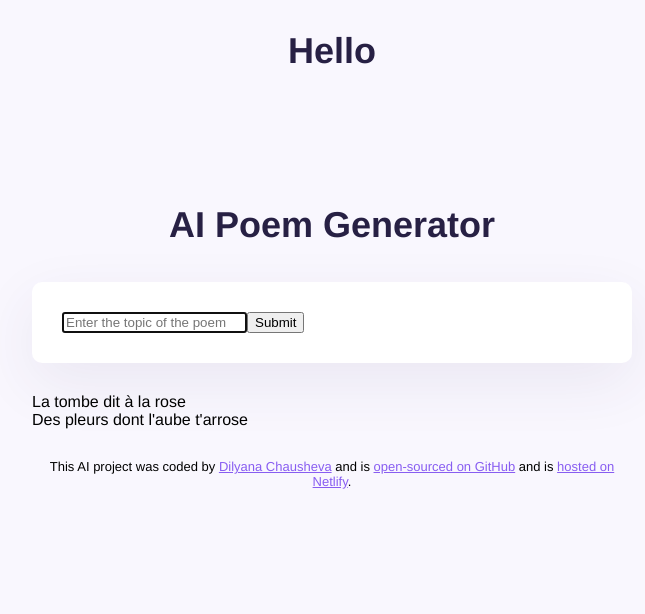
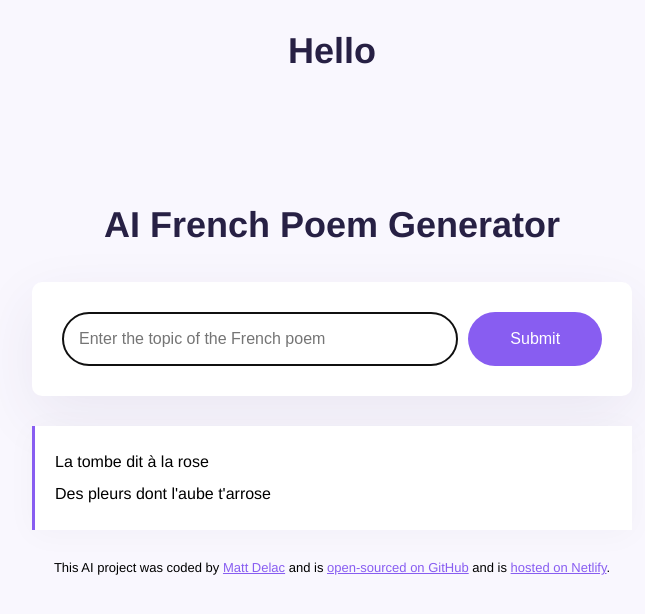
Before and after one commit to DilyanaCh/poem-generator-shecodes, a plain HTML site: page index.html in a window 1280 px wide. Shown: the whole page, without its empty margins (308-953 px from the left). Drawn offline with Linux system fonts and the light colour scheme.

Commit message:
CSS is complete

```diff
--- a/index.html
+++ b/index.html
@@ -11,46 +11,45 @@
   <body>
     <div class="container">
       <header>
-        <h1>AI Poem Generator</h1>
+        <h1>AI French Poem Generator</h1>
       </header>
+
       <main>
         <form>
           <input
             type="text"
-            placeholder="Enter the topic of the poem"
+            placeholder="Enter the topic of the French poem"
             autofocus
             required
             autocomplete="off"
+            class="instructions"
           />
-          <input type="submit" />
+          <input type="submit" class="submit-button" />
         </form>
-        <div>
+        <div class="poem">
           La tombe dit à la rose
           <br />
           Des pleurs dont l'aube t'arrose
         </div>
       </main>
+
       <footer>
         This AI project was coded by
-        <a href="https://github.com/DilyanaCh" target="_blank"
-          >Dilyana Chausheva</a
-        >
+        <a href="https://github.com/matthieua/" target="_blank">Matt Delac</a>
         and is
         <a
-          href="https://github.com/DilyanaCh/poem-generator-shecodes"
+          href="https://github.com/shecodesio/french-poem-generator"
           target="_blank"
         >
           open-sourced on GitHub</a
         >
         and is
-        <a
-          href="https://poem-generator-shecodes-dch.netlify.app/"
-          target="_blank"
+        <a href="https://ai-french-poem-generator.netlify.app/" target="_blank"
           >hosted on Netlify</a
         >.
       </footer>
+    </div>
 
-      <script src="index.js"></script>
-    </div>
+    <script src="src/index.js"></script>
   </body>
 </html>
--- a/stylesheet.css
+++ b/stylesheet.css
@@ -54,6 +54,11 @@ form {
   font-size: 16px;
   border-radius: 50px;
   padding: 14px 24px;
+  cursor: pointer;
+}
+
+.submit-button:hover {
+  box-shadow: 0 0 15px rgba(136, 93, 241, 0.7);
 }
 
 .poem {
```
